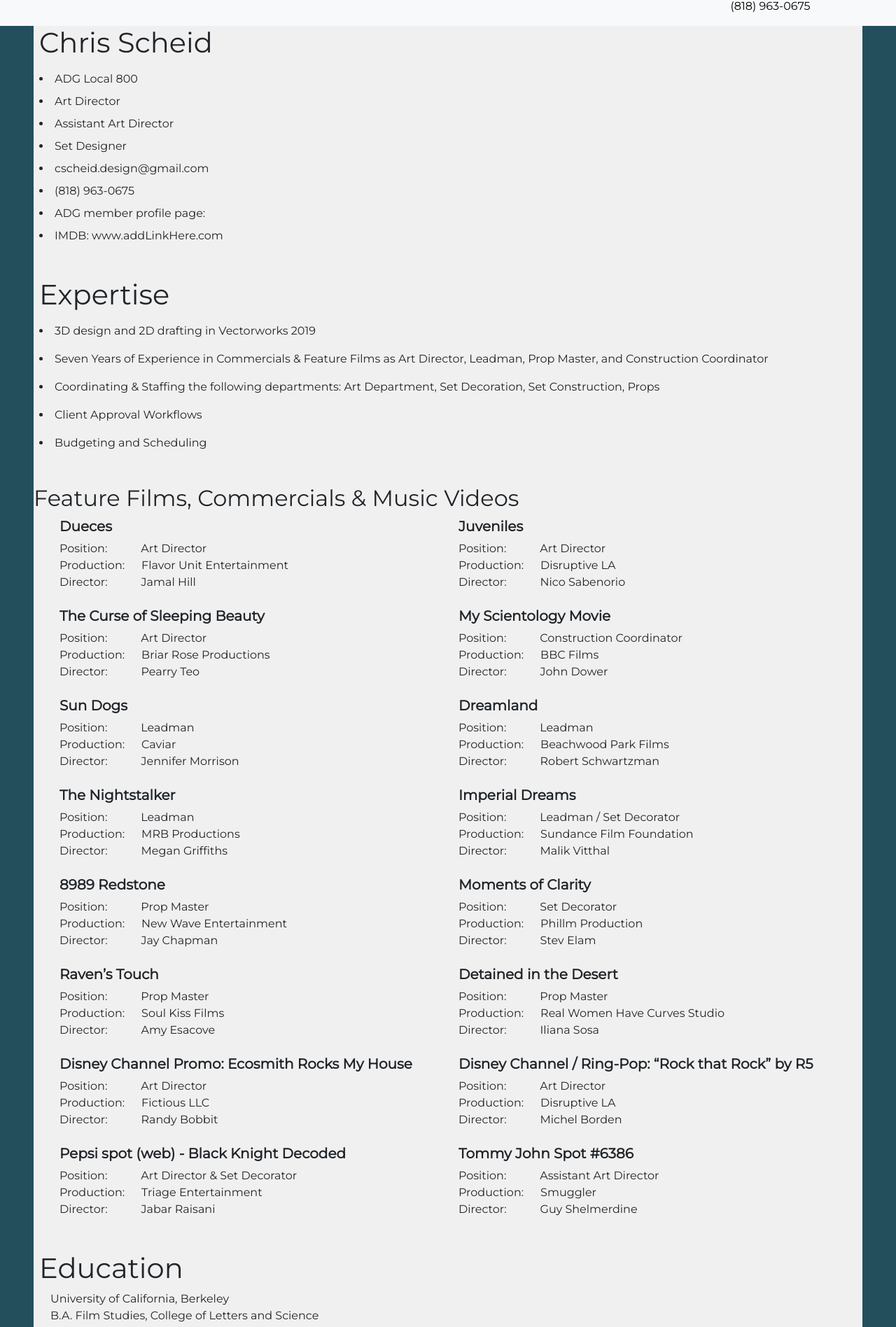
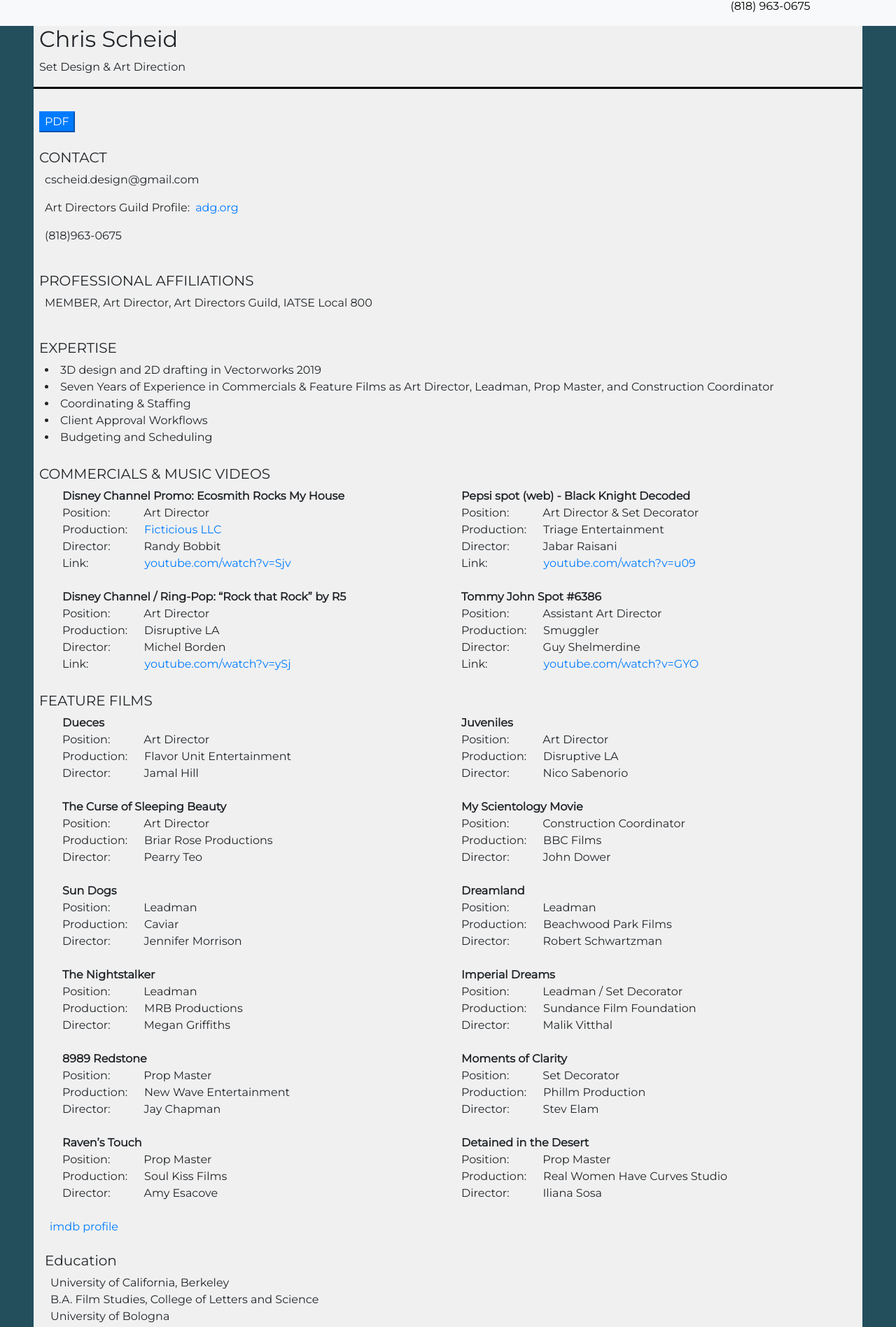
Before and after one commit to scheidcal/chris-website, a React (Create React App) app: page /Resume in a window 1280 px wide. Shown: the part 113-2009 px from the top of the page at 70% size. Built offline with nearby package versions, Linux system fonts and the light colour scheme.

Commit message:
Added requested changes

```diff
--- /dev/null
+++ b/src/components/Resume/Data.js
@@ -0,0 +1,155 @@
+const cMVData = [
+  {
+    title: "Disney Channel Promo: Ecosmith Rocks My House",
+    production: "Ficticious LLC",
+    director: "Randy Bobbit",
+    position: "Art Director",
+    link: "https://www.youtube.com/watch?v=Sjv1PoDuRIE",
+    productionLink: "http://www.wearefictitious.com",
+    row: "4",
+    column: "0",
+    key: "cMV1"
+  },
+  {
+    title: "Pepsi spot (web) - Black Knight Decoded",
+    production: "Triage Entertainment",
+    director: "Jabar Raisani",
+    position: "Art Director & Set Decorator",
+    link: "https://www.youtube.com/watch?v=u094lS8lBME",
+    row: "4",
+    column: "2",
+    key: "cMV3"
+  },
+  {
+    title: "Disney Channel / Ring-Pop: “Rock that Rock” by R5",
+    production: "Disruptive LA",
+    director: "Michel Borden",
+    position: "Art Director",
+    link: "https://www.youtube.com/watch?v=ySj-wC4cPAM ",
+    row: "4",
+    column: "1",
+    key: "cMV2"
+  },
+  {
+    title: "Tommy John Spot #6386",
+    production: "Smuggler",
+    director: "Guy Shelmerdine",
+    position: "Assistant Art Director",
+    link: "https://www.youtube.com/watch?v=GYOGFaIC3co",
+    row: "5",
+    column: "0",
+    key: "cMV4"
+  }
+];
+
+const filmData = [
+  {
+    title: "Dueces",
+    production: "Flavor Unit Entertainment",
+    director: "Jamal Hill",
+    position: "Art Director",
+    row: "0",
+    column: "0",
+    key: "f1"
+  },
+  {
+    title: "Juveniles",
+    production: "Disruptive LA",
+    director: "Nico Sabenorio",
+    position: "Art Director",
+    row: "0",
+    column: "1",
+    key: "f2"
+  },
+  {
+    title: "The Curse of Sleeping Beauty",
+    production: "Briar Rose Productions",
+    director: "Pearry Teo",
+    position: "Art Director",
+    row: "0",
+    column: "2",
+    key: "f3"
+  },
+  {
+    title: "My Scientology Movie",
+    production: "BBC Films",
+    director: "John Dower",
+    position: "Construction Coordinator",
+    row: "1",
+    column: "0",
+    key: "f4"
+  },
+  {
+    title: "Sun Dogs ",
+    production: "Caviar",
+    director: "Jennifer Morrison",
+    position: "Leadman",
+    row: "1",
+    column: "1",
+    key: "f5"
+  },
+  {
+    title: "Dreamland",
+    production: "Beachwood Park Films",
+    director: "Robert Schwartzman",
+    position: "Leadman",
+    row: "1",
+    column: "2",
+    key: "f6"
+  },
+  {
+    title: "The Nightstalker ",
+    production: "MRB Productions",
+    director: "Megan Griffiths",
+    position: "Leadman",
+    row: "2",
+    column: "0",
+    key: "f7"
+  },
+  {
+    title: "Imperial Dreams ",
+    production: "Sundance Film Foundation",
+    director: "Malik Vitthal",
+    position: "Leadman / Set Decorator",
+    row: "2",
+    column: "1",
+    key: "f8"
+  },
+  {
+    title: "8989 Redstone",
+    production: "New Wave Entertainment",
+    director: "Jay Chapman",
+    position: "Prop Master",
+    row: "2",
+    column: "2",
+    key: "f9"
+  },
+  {
+    title: "Moments of Clarity",
+    production: "Phillm Production",
+    director: "Stev Elam",
+    position: "Set Decorator",
+    row: "3",
+    column: "0",
+    key: "f10"
+  },
+  {
+    title: "Raven’s Touch",
+    production: "Soul Kiss Films",
+    director: "Amy Esacove",
+    position: "Prop Master",
+    row: "3",
+    column: "1",
+    key: "f11"
+  },
+  {
+    title: "Detained in the Desert",
+    production: "Real Women Have Curves Studio",
+    director: "Iliana Sosa",
+    position: "Prop Master",
+    row: "3",
+    column: "2",
+    key: "f12"
+  }
+];
+export { cMVData, filmData };
--- a/src/components/Resume/Resume.css
+++ b/src/components/Resume/Resume.css
@@ -0,0 +1,10 @@
+.cMVLink {
+  margin-left: 5em;
+}
+
+hr {
+  border-width: 3px;
+  border-color: black;
+  margin-left: -0.5em;
+  margin-bottom: 0.5em;
+}
--- a/src/components/Resume/Resume.jsx
+++ b/src/components/Resume/Resume.jsx
@@ -2,263 +2,227 @@
 import React, { Component } from "react";
 import "./Resume.css";
 
-const headerContentClasses = "mb-2 ml-2";
-const expertiseContentClasses = "mb-3 ml-2";
-const workContentClasses = "mb-3";
-const educationContentClasses = "mb-3 ml-4";
+// Data.js holds the film and com/MusicVideos data
+import { cMVData, filmData } from "./Data.js";
 
-// const headerColor = { background: "#527ca6" };
-// const expertiseColor = { background: "#a65252" };
-// const workColor = { background: "#52a67c" };
-// const educationColor = { background: "#527ca6" };
+/*
+Sections in this file
 
-const content = "#f0f0f0";
+CONTACT                         con
+PROFESSIONAL AFFILIATIONS       pA
+EXPERTISE                       ex
+COMMERCIALS & MUSIC VIDEOS      cMV   (Data.js holds some content for this section)
+FEATURE FILMS                   film  (Data.js holds some content for this section)
+EDUCATION                       ed
 
-const headerColor = { background: content };
-const expertiseColor = { background: content };
-const workColor = { background: content };
-const educationColor = { background: content };
+*/
 
-//0077ea
-// const bg = { background: "#234f5d" };
+const commonLeftAndBottomMargin = "mb-1 ml-2";
+
+const contentColor = "#f0f0f0";
+
+const commonIndent = "ml-2";
 
 class Resume extends Component {
   state = {};
 
-  header = (
-    <header className="mb-4">
-      <h1 className="mb-3 ml-2">Chris Scheid</h1>
-      <div>
-        <li className={headerContentClasses}>ADG Local 800</li>
-
-        <li className={headerContentClasses}>Art Director</li>
-
-        <li className={headerContentClasses}>Assistant Art Director</li>
-
-        <li className={headerContentClasses}>Set Designer</li>
-
-        <li className={headerContentClasses}>cscheid.design@gmail.com</li>
-
-        <li className={headerContentClasses}>(818) 963-0675</li>
-
-        <li className={headerContentClasses}>ADG member profile page:</li>
-
-        <li className={headerContentClasses}>IMDB: www.addLinkHere.com</li>
-      </div>
+  headerContent = (
+    <header className={commonLeftAndBottomMargin}>
+      <h2>Chris Scheid</h2>
+      <p>Set Design & Art Direction</p>
+      <hr />
     </header>
   );
+  conContent = (
+    <section className={commonLeftAndBottomMargin}>
+      <h5>CONTACT</h5>
+      <p className={commonIndent}>cscheid.design@gmail.com</p>
+      <p className={commonIndent}>
+        Art Directors Guild Profile:
+        <a
+          href="https://adg.org/directory/5765-christopher-scheid/"
+          target="_blank"
+          rel="noopener noreferrer"
+          className="ml-2"
+        >
+          adg.org
+        </a>
+      </p>
+      <p className={commonIndent}>(818)963-0675</p>
+    </section>
+  );
 
-  expertise = (
-    <section className="mb-4">
-      <h1 className="mb-3 ml-2">Expertise</h1>
+  pAContent = (
+    <section className={commonLeftAndBottomMargin}>
+      <h5>PROFESSIONAL AFFILIATIONS</h5>
+      <p className={commonIndent}>
+        MEMBER, Art Director, Art Directors Guild, IATSE Local 800
+      </p>
+    </section>
+  );
+  exContent = (
+    <section className={commonLeftAndBottomMargin}>
+      <h5>EXPERTISE</h5>
       <div>
-        <li className={expertiseContentClasses}>
+        <li className={commonIndent}>
           3D design and 2D drafting in Vectorworks 2019
         </li>
-        <li className={expertiseContentClasses}>
+        <li className={commonIndent}>
           Seven Years of Experience in Commercials & Feature Films as Art
           Director, Leadman, Prop Master, and Construction Coordinator
         </li>
-        <li className={expertiseContentClasses}>
-          Coordinating & Staffing the following departments: Art Department, Set
-          Decoration, Set Construction, Props
-        </li>
-        <li className={expertiseContentClasses}>Client Approval Workflows</li>
-        <li className={expertiseContentClasses}>Budgeting and Scheduling</li>
+        <li className={commonIndent}>Coordinating & Staffing</li>
+        <li className={commonIndent}>Client Approval Workflows</li>
+        <li className={commonIndent}>Budgeting and Scheduling</li>
       </div>
     </section>
   );
 
-  education = (
-    <section className="">
-      <h1 className=" ml-2">Education</h1>
-
-      <div className={educationContentClasses}>
+  edContent = (
+    <section className={commonLeftAndBottomMargin}>
+      <h5>Education</h5>
+      <div className={commonIndent}>
         University of California, Berkeley
         <div>B.A. Film Studies, College of Letters and Science</div>
       </div>
-
-      <div className={educationContentClasses}>
+      <div className={commonIndent}>
         University of Bologna
         <div> Italy Certificate of Completion, UC Education Abroad Program</div>
       </div>
     </section>
   );
-  workContent = [
-    {
-      title: "Dueces",
-      production: "Flavor Unit Entertainment",
-      director: "Jamal Hill",
-      position: "Art Director",
-      row: "0",
-      column: "0"
-    },
-    {
-      title: "Juveniles",
-      production: "Disruptive LA",
-      director: "Nico Sabenorio",
-      position: "Art Director",
-      row: "0",
-      column: "1"
-    },
-    {
-      title: "The Curse of Sleeping Beauty",
-      production: "Briar Rose Productions",
-      director: "Pearry Teo",
-      position: "Art Director",
-      row: "0",
-      column: "2"
-    },
-    {
-      title: "My Scientology Movie",
-      production: "BBC Films",
-      director: "John Dower",
-      position: "Construction Coordinator",
-      row: "1",
-      column: "0"
-    },
-    {
-      title: "Sun Dogs ",
-      production: "Caviar",
-      director: "Jennifer Morrison",
-      position: "Leadman",
-      row: "1",
-      column: "1"
-    },
-    {
-      title: "Dreamland",
-      production: "Beachwood Park Films",
-      director: "Robert Schwartzman",
-      position: "Leadman",
-      row: "1",
-      column: "2"
-    },
-    {
-      title: "The Nightstalker ",
-      production: "MRB Productions",
-      director: "Megan Griffiths",
-      position: "Leadman",
-      row: "2",
-      column: "0"
-    },
-    {
-      title: "Imperial Dreams ",
-      production: "Sundance Film Foundation",
-      director: "Malik Vitthal",
-      position: "Leadman / Set Decorator",
-      row: "2",
-      column: "1"
-    },
-    {
-      title: "8989 Redstone",
-      production: "New Wave Entertainment",
-      director: "Jay Chapman",
-      position: "Prop Master",
-      row: "2",
-      column: "2"
-    },
-    {
-      title: "Moments of Clarity",
-      production: "Phillm Production",
-      director: "Stev Elam",
-      position: "Set Decorator",
-      row: "3",
-      column: "0"
-    },
-    {
-      title: "Raven’s Touch",
-      production: "Soul Kiss Films",
-      director: "Amy Esacove",
-      position: "Prop Master",
-      row: "3",
-      column: "1"
-    },
-    {
-      title: "Detained in the Desert",
-      production: "Real Women Have Curves Studio",
-      director: "Iliana Sosa",
-      position: "Prop Master",
-      row: "3",
-      column: "2"
-    },
-    {
-      title: "Disney Channel Promo: Ecosmith Rocks My House",
-      production: "Fictious LLC",
-      director: "Randy Bobbit",
-      position: "Art Director",
-      row: "4",
-      column: "0"
-    },
-    {
-      title: "Disney Channel / Ring-Pop: “Rock that Rock” by R5",
-      production: "Disruptive LA",
-      director: "Michel Borden",
-      position: "Art Director",
-      row: "4",
-      column: "1"
-    },
-    {
-      title: "Pepsi spot (web) - Black Knight Decoded",
-      production: "Triage Entertainment",
-      director: "Jabar Raisani",
-      position: "Art Director & Set Decorator",
-      row: "4",
-      column: "2"
-    },
-    {
-      title: "Tommy John Spot #6386",
-      production: "Smuggler",
-      director: "Guy Shelmerdine",
-      position: "Assistant Art Director",
-      row: "5",
-      column: "0"
-    }
-  ];
 
-  render() {
+  footerContent = (
+    <footer className={commonLeftAndBottomMargin}>
+      <p className="small">Print Portfolio Available on Request</p>
+    </footer>
+  );
+
+  constructColumnContentElement(data) {
     const columnCount = 2;
     let rowList = [];
     let rowObj = {};
     let partialRow = false;
     let row;
     let rowCount = 0;
-    for (let i = 0; i < this.workContent.length; i++) {
-      console.log("index, i ", i);
-      if (i === 0) {
+
+    // Data Item Element is the variable that will hold the html for the Film/MusicVideos items
+    // Each item is made inside this 'for' loop then placed in a list
+    // The list is returned where the function is called in render()
+    for (let i = 0; i < data.length; i++) {
+      if (i % columnCount === 0) {
         row = [];
         partialRow = true;
-        console.log("row created");
       }
 
-      //text-sm-center text-md-center text-lg-left
-      let workContentElement = (
-        <div className="mb-4 col-sm-12 col-md-6 col-lg-6 col-xl-6 ">
-          <h5 className="font-weight-bold">{this.workContent[i].title}</h5>
+      let dataItemElement;
+
+      // A. Construct the element for Com/MusicVideos
+      if (data[i].hasOwnProperty("link")) {
+        dataItemElement = (
+          <div
+            key={data[i].key}
+            className="mb-4 col-sm-12 col-md-6 col-lg-6 col-xl-6 "
+          >
+            <div className="font-weight-bold">{data[i].title}</div>
             <div className="">
               Position:
-            <span className="ml-5">{this.workContent[i].position}</span>
+              <span className="ml-5">{data[i].position}</span>
             </div>
             <div className="">
               Production:
-            <span className="ml-4">{this.workContent[i].production}</span>
+              <span className="ml-4">{data[i].production}</span>
             </div>
             <div className="">
               Director:
-            <span className="ml-5">{this.workContent[i].director}</span>
+              <span className="ml-5">{data[i].director}</span>
+            </div>
+            <div>
+              Link:
+              <a
+                className="cMVLink"
+                href={data[i].link}
+                target="_blank"
+                rel="noopener noreferrer"
+              >
+                {data[i].link.substring(12, 35)}
+              </a>
             </div>
           </div>
         );
 
-      row.push(workContentElement);
+        // B. Construct the element for that has the production company link
+        if (data[i].hasOwnProperty("productionLink")) {
+          dataItemElement = (
+            <div
+              key={data[i].key}
+              className="mb-4 col-sm-12 col-md-6 col-lg-6 col-xl-6 "
+            >
+              <div className="font-weight-bold">{data[i].title}</div>
+              <div className="">
+                Position:
+                <span className="ml-5">{data[i].position}</span>
+              </div>
+              <div className="">
+                Production:
+                <a
+                  className="ml-4"
+                  href={data[i].link}
+                  target="_blank"
+                  rel="noopener noreferrer"
+                >
+                  {data[i].production}
+                </a>
+              </div>
+              <div className="">
+                Director:
+                <span className="ml-5">{data[i].director}</span>
+              </div>
+              <div>
+                Link:
+                <a
+                  className="cMVLink"
+                  href={data[i].link}
+                  target="_blank"
+                  rel="noopener noreferrer"
+                >
+                  {data[i].link.substring(12, 35)}
+                </a>
+              </div>
+            </div>
+          );
+        }
+      } else {
+        // C. Construct the element for the film section
+        dataItemElement = (
+          <div
+            key={data[i].key}
+            className="mb-4 col-sm-12 col-md-6 col-lg-6 col-xl-6 "
+          >
+            <div className="font-weight-bold">{data[i].title}</div>
+            <div className="">
+              Position:
+              <span className="ml-5">{data[i].position}</span>
+            </div>
+            <div className="">
+              Production:
+              <span className="ml-4">{data[i].production}</span>
+            </div>
+            <div className="">
+              Director:
+              <span className="ml-5">{data[i].director}</span>
+            </div>
+          </div>
+        );
+      }
 
-      if (i > 0 && i % columnCount === 0) {
+      row.push(dataItemElement);
+
+      if (i > 0 && (i - 1) % columnCount === 0) {
         rowList.push(row);
-        console.log(rowCount);
         rowObj[rowCount] = row;
         rowCount += 1;
         partialRow = false;
-        console.log("row", row);
-        console.log("row closed");
       }
     }
 
@@ -266,14 +230,9 @@ class Resume extends Component {
       rowList.push(row);
       rowObj[rowCount] = row;
       rowCount += 1;
-      console.log("row", row);
-      console.log("row closed - partial row");
     }
 
-    console.log("before  rowlist", rowList);
-
     for (let i = 0; i < rowList.length; i++) {
-      console.log("i ", i);
       rowList[i] = (
         <div className="row" key={i}>
           {rowList[i]}
@@ -281,59 +240,56 @@ class Resume extends Component {
       );
     }
 
-    console.log("After    rowlist", rowList);
+    return rowList;
+  }
 
-    console.log("Test");
+  render() {
+    let cMVColumn = this.constructColumnContentElement(cMVData);
+    let filmColumn = this.constructColumnContentElement(filmData);
 
-    Object.keys(rowObj).forEach(key => {
-      console.log("key", key);
-      rowObj[key] = <div className="row">{rowObj[key]}</div>;
-    });
+    // This is where the output is created
+    // Above are the where the sections are created
+    // This is where those sections are combined to create the resume page
+    // To make changes you should edit the relivent section above
+    return (
+      <div className="text-left body-content">
+        <div className="ml-5 mr-5" style={{ background: contentColor }}>
+          <div className="pb-4">{this.headerContent}</div>
 
-    console.log("rowlist", rowList);
-    console.log("rowlist.length", rowList.length);
-    console.log("rowObj", rowObj);
+          <a href="Path_to_file" download="Resume_Scheid">
+            <button className={commonIndent + " btn-primary mb-4"}>PDF</button>
+          </a>
 
-    //   let row = (
-    //   <div className="mb-4">
-    //   <h5 className="font-weight-bold">{props.content.title}</h5>
-    //   <div className="">
-    //     Position:<span className="ml-5">{props.content.position}</span>
-    //   </div>
-    //   <div className="">
-    //     Production:<span className="ml-4">{props.content.production}</span>
-    //   </div>
-    //   <div className="">
-    //     Director:<span className="ml-5">{props.content.director}</span>
-    //   </div>
-    // </div>);
+          <div className="pb-4">{this.conContent}</div>
 
-    /*
-/* {this.workContent.map(workObj => {
-                return <Work content={workObj}></Work>;
-              })} */
+          <div className="pb-4">{this.pAContent}</div>
 
-    return (
-      <div class="text-left body-content">
-        <div className="ml-5 mr-5">
-          <div className="pb-4" style={headerColor}>
-            {this.header}
+          <div className="pb-4">{this.exContent}</div>
+
+          <section className={commonLeftAndBottomMargin}>
+            <h5>COMMERCIALS & MUSIC VIDEOS</h5>
+            <div className="container">{cMVColumn}</div>
+          </section>
+
+          <section className={commonLeftAndBottomMargin}>
+            <h5>FEATURE FILMS</h5>
+            <div className="container">{filmColumn}</div>
+            {/* IMDB PROFILE —> hyperlinked to https://www.imdb.com/name/nm2471814/ For the format, justified left so it lines up with credits.  */}
+            <div className="mb-4 col-sm-12 col-md-6 col-lg-6 col-xl-6 ">
+              <a
+                id="imdbLink"
+                target="_blank"
+                rel="noopener noreferrer"
+                href="https://www.imdb.com/name/nm2471814/"
+              >
+                imdb profile
+              </a>
             </div>
-          <div className="pb-4" style={expertiseColor}>
-            {this.expertise}
-          </div>
-          <div className="pb-4" style={workColor}>
-            <h2>Feature Films, Commercials & Music Videos</h2>
-            <div class="container">{rowList[0]}</div>
-            {/* <div class="container">{rowList}</div> */}
-            {/* <div class="fluid-container">{rowObj}</div> */}
-          </div>
-          <div className="pb-4" style={educationColor}>
-            {this.education}
-          </div>
-          <p className="small" style={educationColor}>
-            Print Portfolio Available on Request
-          </p>
+          </section>
+
+          <div className={commonLeftAndBottomMargin}>{this.edContent}</div>
+
+          <div className="ml-2 mt-4 pb-2 ">{this.footerContent}</div>
         </div>
       </div>
     );
```
Lines whose indentation alone changed are shown as unchanged.
